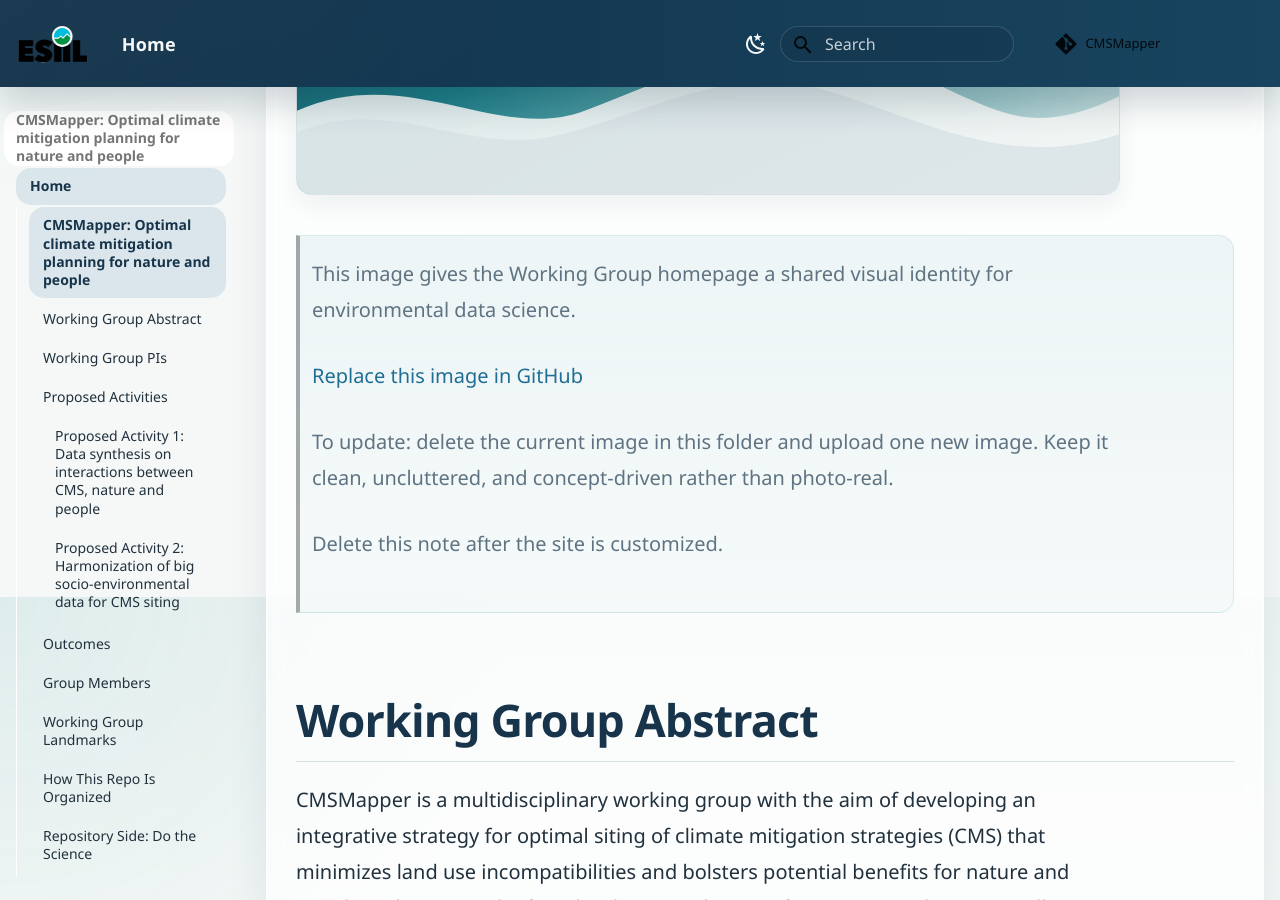
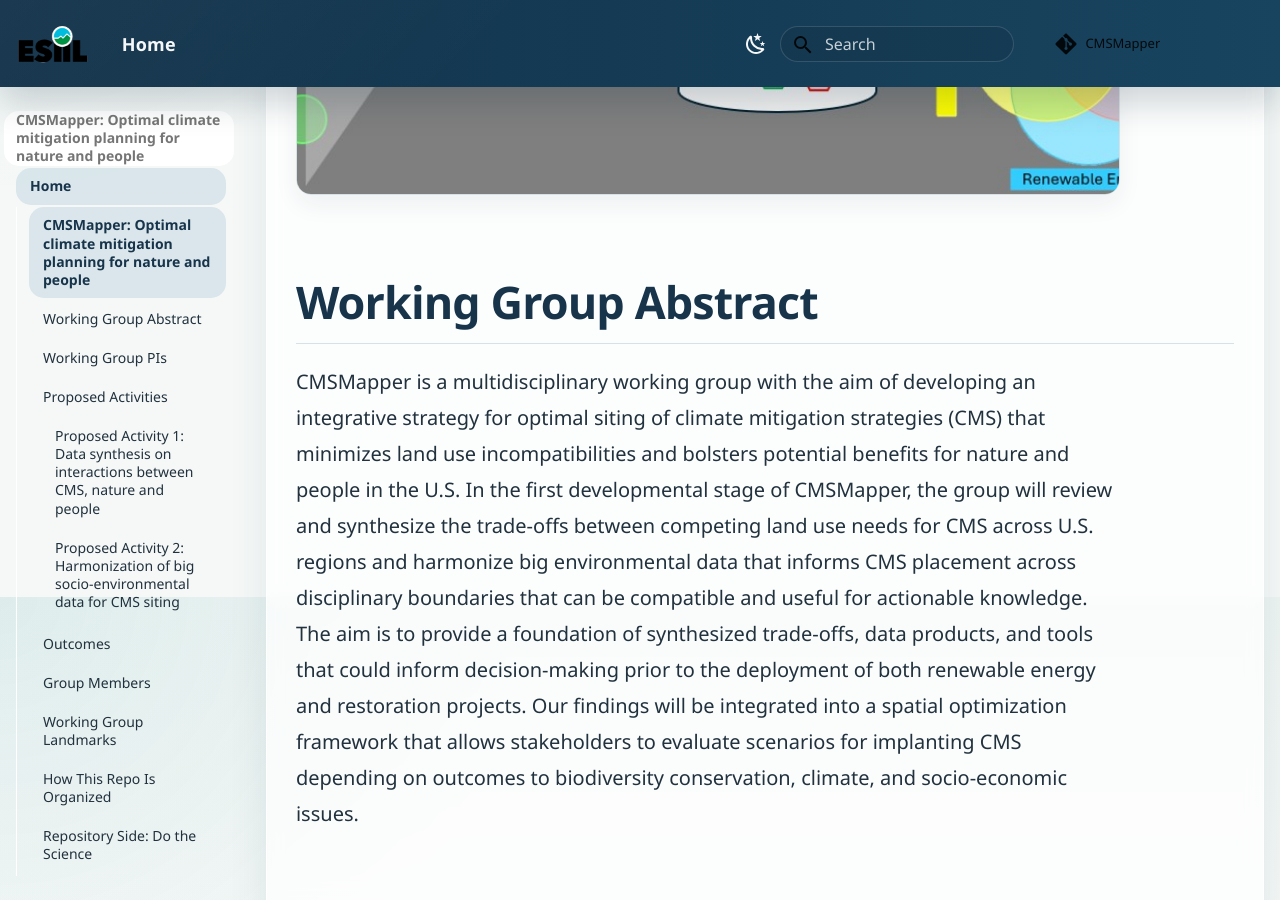
Before and after one commit to CU-ESIIL/CMSMapper, an MkDocs documentation site: the page built from docs/index.md, in a window 1280 px wide and 900 px high, scrolled down 1203 px. Built offline with MkDocs 1.6.1 and Material for MkDocs 9.7.7, drawn with Linux system fonts in a browser that asks for light colours; comment, search, counter and statistics services are not loaded.

Commit message:
Update index.md
new image link

```diff
--- a/docs/index.md
+++ b/docs/index.md
@@ -4,9 +4,7 @@
 
 The U.S is amid two environmental crises: a climate crisis due to rising carbon emissions and a biodiversity crisis due to unprecedented ecosystem degradation driving loss of species. At the same time, economic and technological growth demands higher energy production. The expansion of the U.S energy grid must co-occur within a landscape matrix that also considers climate and biodiversity priorities.  Alongside these land use trade-offs, there is also a need to consider consequences of land use planning on socio-economic issues such as human health, livelihood and social inequities. Activities to reduce or sequester carbon emissions, or climate mitigation strategies (CMS) are essential to address the climate crisis with some CMS, such as ecological restoration, also having benefits to biodiversity. Over the years, there has been growing literature on the interactions between CMS, nature and people. However, these disparate datasets have not been reconciled for decision making across regions in the U.S. The development of evidence-based guidance on optimal CMS planning requires cross-sectoral expertise, data synthesis, and the production of open, harmonized data products.
 
-![Placeholder image for the homepage overview][slot-hero]{ .homepage-hero }
-
---8<-- "_generated/slot_notes/hero.md"
+![Working Group Hero](assets/images/CMSMapper_framework_ESIIL.jpg){ .homepage-hero }
 
 ## Working Group Abstract
 
```
